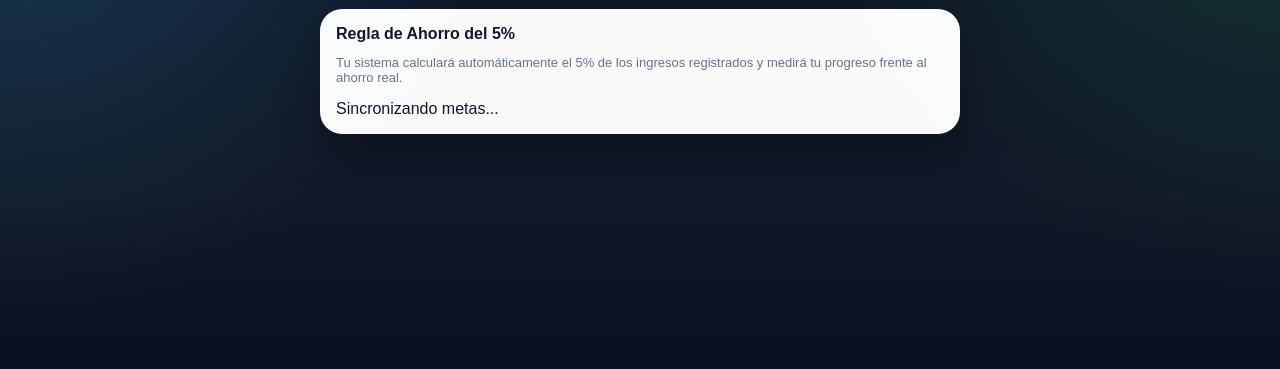
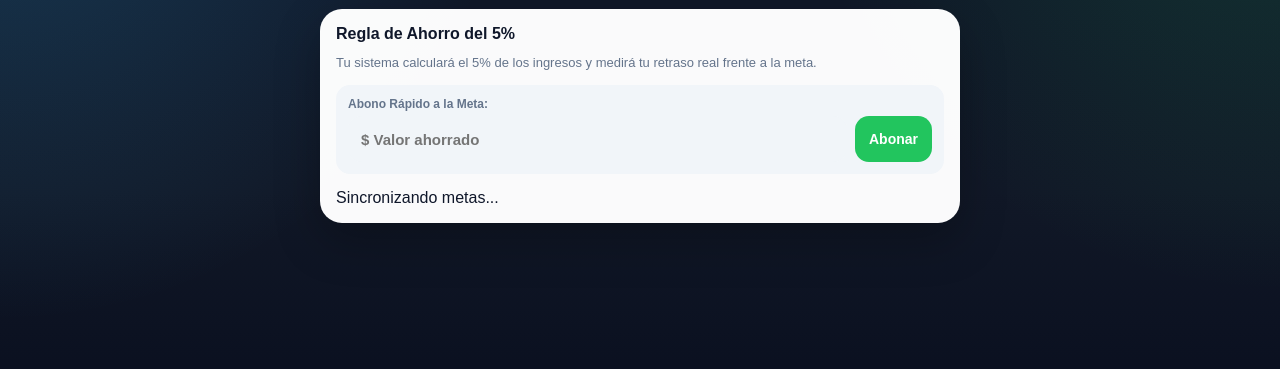
Before and after one commit to jaalvarezs/Mis_Finanzas, a plain HTML site: page index.html in a window 1280 px wide. Both pictures are taken after a click on the button "Meta 5%". Shown: the part 191-560 px from the top of the page. Drawn offline with Linux system fonts and the light colour scheme; no server answers.

Commit message:
Update index.html

```diff
--- a/index.html
+++ b/index.html
@@ -28,7 +28,6 @@
             <button class="tab" onclick="mostrarSeccion('movimientos', this)">Historial</button>
         </div>
 
-        <!-- SECCIÓN 1: DASHBOARD -->
         <div id="dashboard" class="section active">
             <div class="card">
                 <div class="card-title">
@@ -46,7 +45,6 @@
 
                 <div id="graficaMesSeleccionado"></div>
 
-                <!-- NUEVO: DISTRIBUCIÓN CON PORCENTAJES -->
                 <h4 style="margin: 20px 0 10px 0; font-size: 14px; color: var(--muted);">Distribución de Gastos</h4>
                 <div id="categoriasGastosUI"></div>
 
@@ -55,7 +53,6 @@
             </div>
         </div>
 
-        <!-- SECCIÓN 2: REGISTRO UNIFICADO -->
         <div id="registro" class="section">
             <div class="card">
                 <div class="card-title">Registrar Movimiento o Pago</div>
@@ -96,7 +93,6 @@
             </div>
         </div>
 
-        <!-- SECCIÓN 3: CRÉDITOS Y TARJETAS -->
         <div id="creditos" class="section">
             <div class="card">
                 <div class="card-title">Mis Obligaciones Activas</div>
@@ -134,16 +130,24 @@
             </div>
         </div>
 
-        <!-- SECCIÓN 4: REGLA DEL 5% -->
         <div id="reto" class="section">
             <div class="card">
                 <div class="card-title">Regla de Ahorro del 5%</div>
-                <p style="font-size: 13px; color: var(--muted); margin-top: 0; margin-bottom: 15px;">Tu sistema calculará automáticamente el 5% de los ingresos registrados y medirá tu progreso frente al ahorro real.</p>
+                <p style="font-size: 13px; color: var(--muted); margin-top: 0; margin-bottom: 15px;">Tu sistema calculará el 5% de los ingresos y medirá tu retraso real frente a la meta.</p>
+
+                <div style="background: var(--soft); border-radius: 14px; padding: 12px; margin-bottom: 15px;">
+                    <label class="label" style="margin-top: 0;">Abono Rápido a la Meta:</label>
+                    <div style="display: flex; gap: 8px;">
+                        <input type="number" id="valorAhorroRapido" placeholder="$ Valor ahorrado" style="margin-bottom: 0;">
+                        <button class="btn-primary" id="btnAhorroRapido" onclick="procesarAhorroRapido()" style="width: auto; white-space: nowrap;">Abonar</button>
+                    </div>
+                    <div class="message" id="msjAhorroRapido" style="margin-top: 8px; padding: 8px;"></div>
+                </div>
+
                 <div id="moduloAhorro5">Sincronizando metas...</div>
             </div>
         </div>
 
-        <!-- SECCIÓN 5: HISTORIAL -->
         <div id="movimientos" class="section">
             <div class="card">
                 <div class="card-title">Últimos Movimientos</div>
@@ -152,7 +156,6 @@
         </div>
     </div>
 
-    <!-- Scripts -->
     <script src="js/api.js"></script>
     <script src="js/app.js"></script>
 </body>
```
